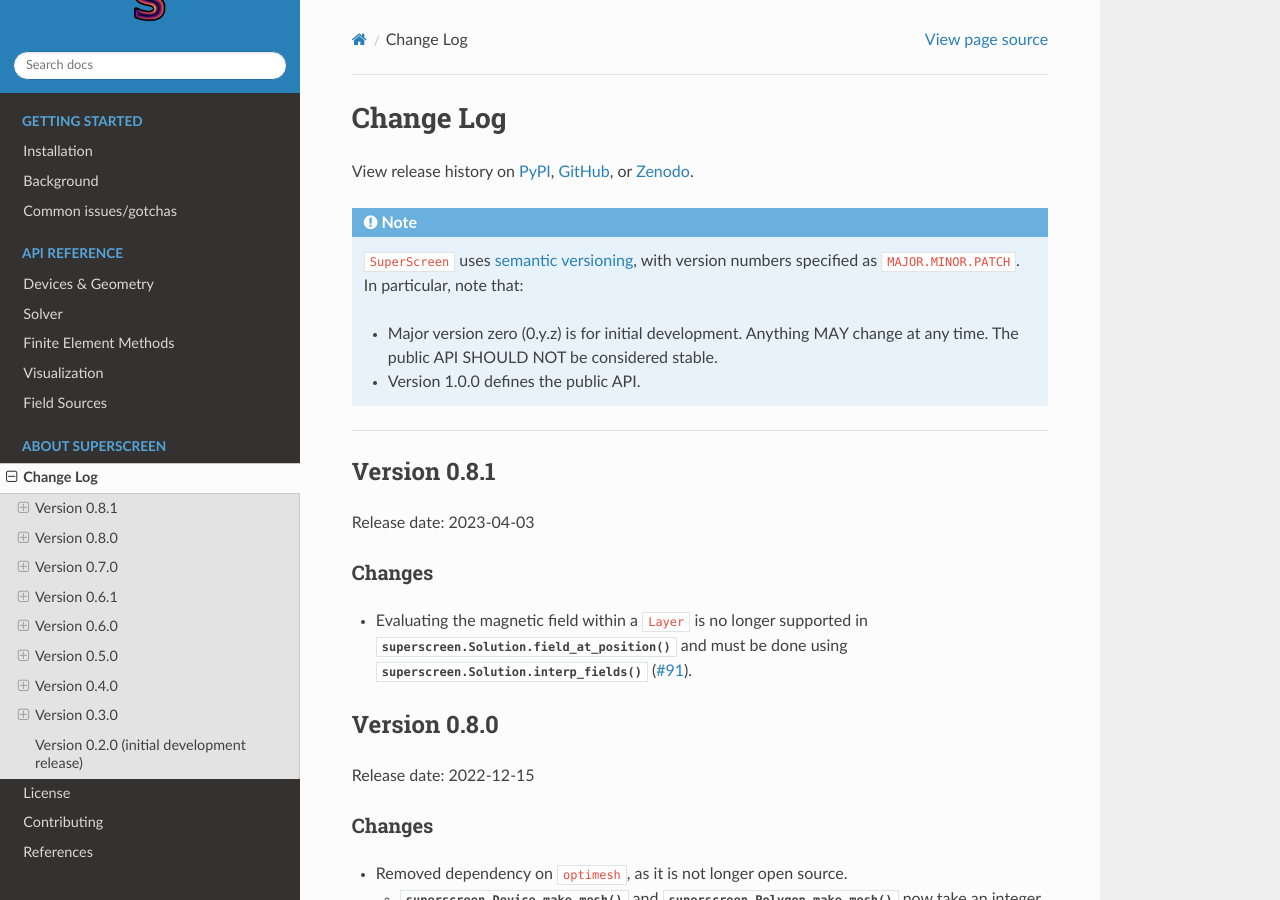
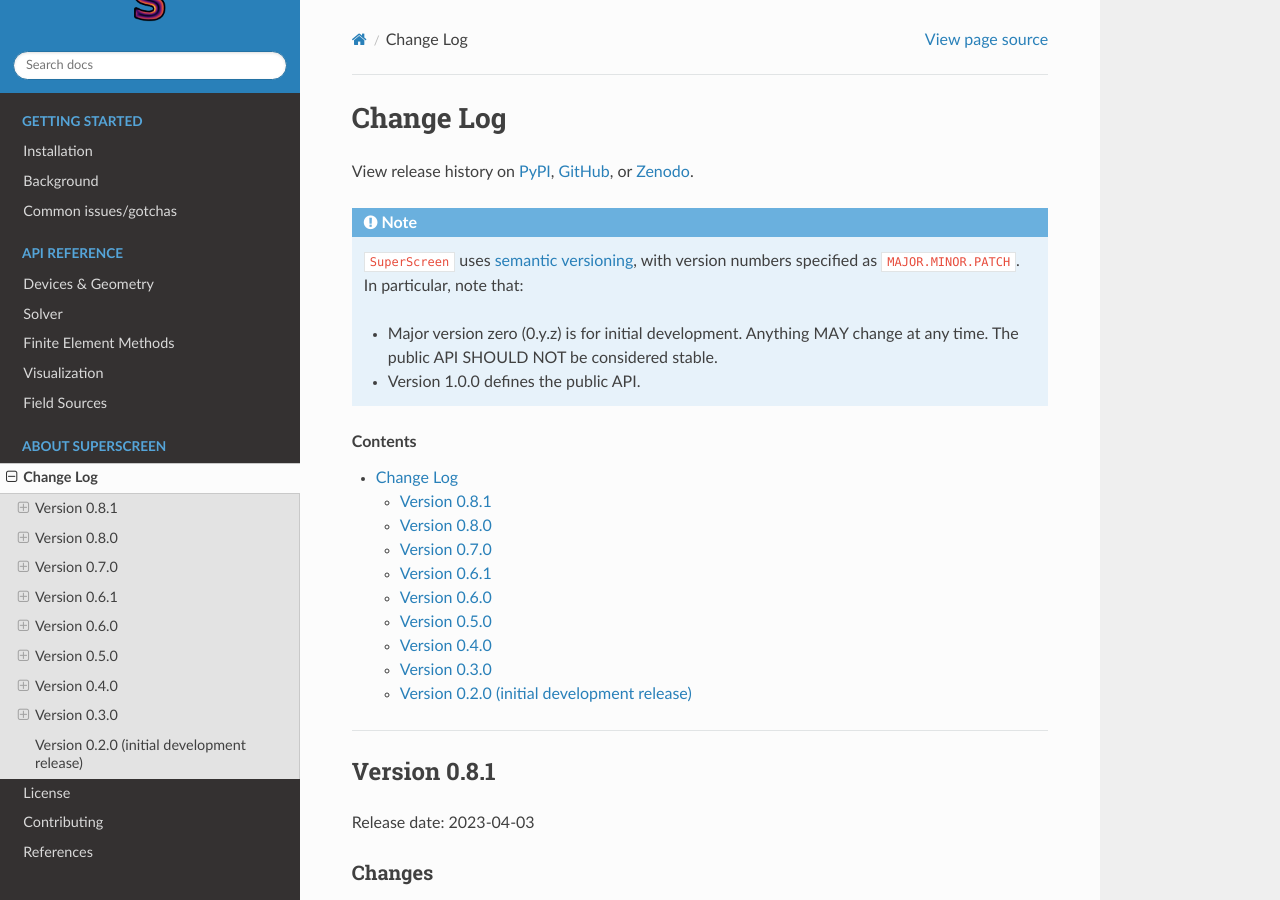
Before and after one commit to loganbvh/superscreen, a Sphinx documentation site: the page built from docs/about/changelog.rst, in a window 1280 px wide and 900 px high. Built offline with Sphinx 7.4.7 and the Read the Docs theme 2.0.0, drawn with Linux system fonts in a browser that asks for light colours; pages that are not in the unit, such as notebooks, are missing from menus.

```diff
--- a/docs/about/changelog.rst
+++ b/docs/about/changelog.rst
@@ -13,6 +13,9 @@
     - Major version zero (0.y.z) is for initial development. Anything MAY change at any time.
       The public API SHOULD NOT be considered stable.
     - Version 1.0.0 defines the public API.
+
+.. contents::
+    :depth: 2
 
 ----
 
--- a/docs/api/device.rst
+++ b/docs/api/device.rst
@@ -13,6 +13,9 @@
 
 - The geometry and penetration depth of all superconducting films
 - The spatial distribution of the applied magnetic field
+
+.. contents::
+    :depth: 2
 
 Devices
 -------
--- a/docs/api/sources.rst
+++ b/docs/api/sources.rst
@@ -9,6 +9,9 @@
 
 The ``superscreen.sources`` module provides factory functions for a few convenient
 :class:`superscreen.parameter.Parameter` classes used to define applied magnetic fields.
+
+.. contents::
+    :depth: 2
 
 ConstantField
 -------------
--- a/docs/api/visualization.rst
+++ b/docs/api/visualization.rst
@@ -9,6 +9,9 @@
 
 The ``superscreen.visualization`` module contains functions used to visualize
 the results contained in a :class:`superscreen.Solution`.
+
+.. contents::
+    :depth: 2
 
 Fields
 ------
--- a/docs/index.rst
+++ b/docs/index.rst
@@ -102,8 +102,8 @@
    :maxdepth: 2
    :caption: Tutorials
 
+   notebooks/terminal-currents.ipynb
    notebooks/polygons.ipynb
-   notebooks/terminal-currents.ipynb
    notebooks/field-sources.ipynb
    notebooks/logo.ipynb
 
--- a/superscreen/__init__.py
+++ b/superscreen/__init__.py
@@ -4,7 +4,7 @@
 from .fluxoid import find_fluxoid_solution, make_fluxoid_polygons
 from .parameter import Constant, Parameter
 from .solution import FilmSolution, Fluxoid, Solution, Vortex
-from .solver import convert_field, solve
+from .solver import FactorizedModel, convert_field, factorize_model, solve
 from .units import ureg
 from .version import __version__, __version_info__
 from .visualization import (
```
Also changed, not shown: docs/api/solve.rst (+12 -7 lines), 5 other files.
